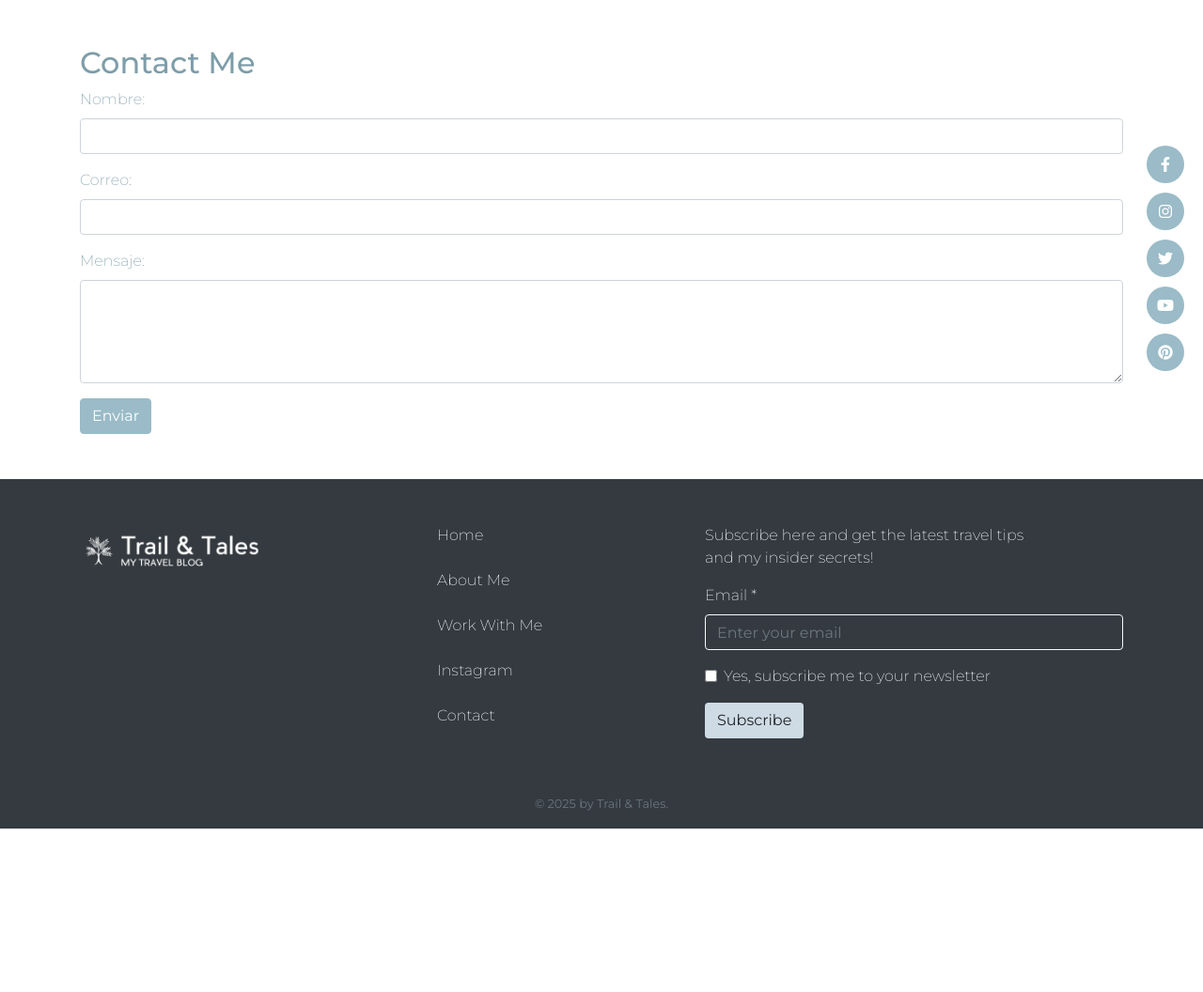
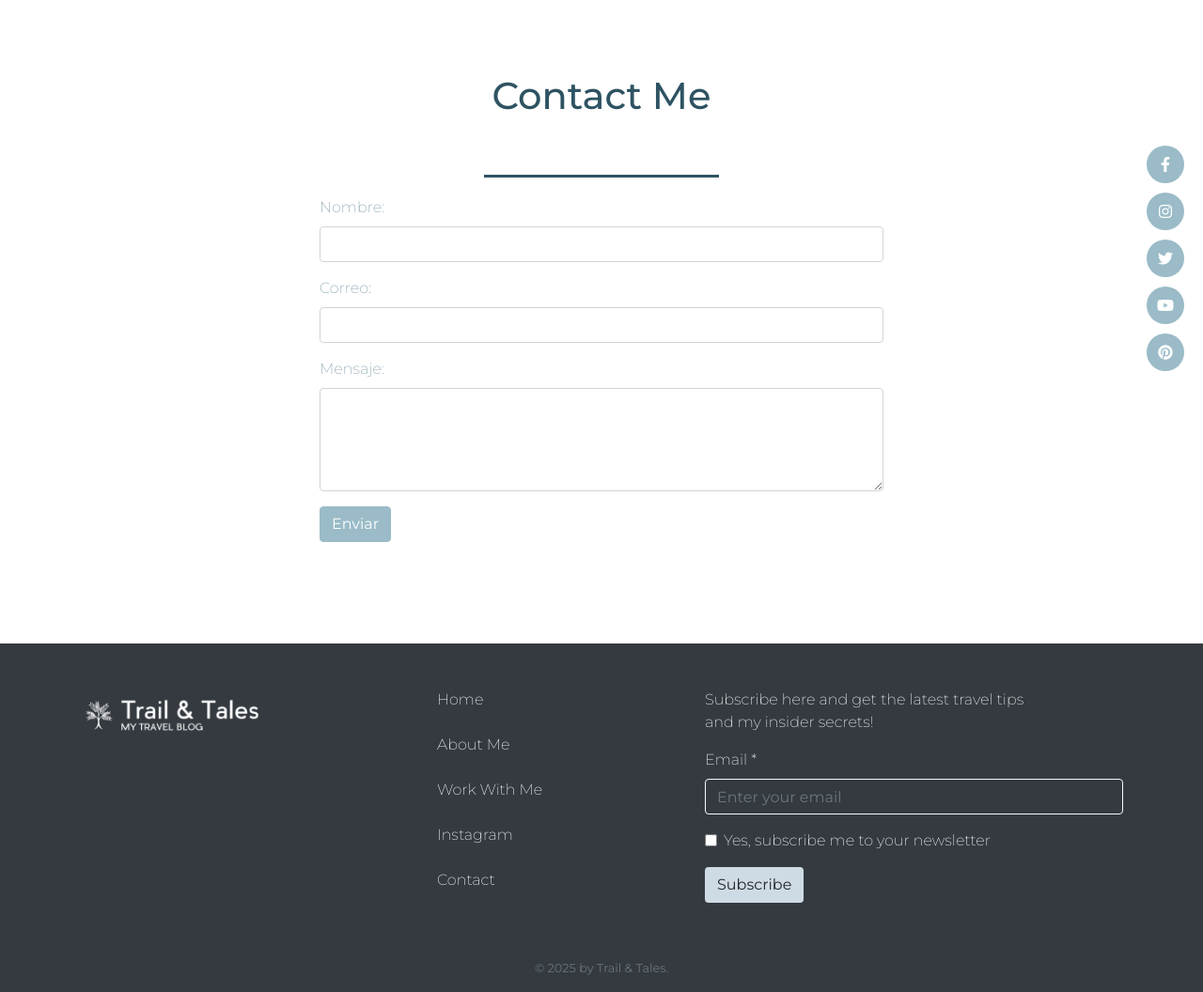
Before and after one commit to sdominguer/BlogViajes, a Flask app: page /contact in a window 1280 px wide. Shown: the part 120-1176 px from the top of the page at 94% size. Before the commit the page ends 1002 px from the top, so only its background shows below. Run offline with Flask 3, Linux system fonts and the light colour scheme; some libraries are stand-ins or nearby versions.

```diff
--- a/static/style.css
+++ b/static/style.css
@@ -548,3 +548,28 @@ En este caso le quito el fondo, ya que tiene los estilos
     transform: translateY(-5px);
     box-shadow: 0 6px 15px rgba(0, 0, 0, 0.2);
 }
+
+
+.title-divider {
+    width: 250px;
+    border: 0px solid #000; /* O el color que uses */
+    margin: 20px auto; /* Para centrarla debajo del título */
+}
+
+    /* Tamaño del ícono */
+    .planet-icon {
+        width: 80px; /* Ajustar tamaño del planeta */
+        height: auto;
+        animation: jump 1.5s ease-in-out infinite; /* Animación de salto */
+        filter: grayscale(100%); /* Cambia el color a gris */
+    }
+
+    /* Definición de la animación */
+    @keyframes jump {
+        0%, 100% {
+            transform: translateY(0); /* Posición inicial */
+        }
+        50% {
+            transform: translateY(-15px); /* Altura máxima del salto */
+        }
+    }
--- a/templates/base.html
+++ b/templates/base.html
@@ -25,7 +25,7 @@
             <a href="/blog">Blog</a>
             <a href="/about">About Me</a>
             <a href="/work_with_me">Work With Me</a>
-            <a href="#">Contact</a>
+            <a href="/contact">Contact</a>
         </div>
     </nav>
 
--- a/templates/contact.html
+++ b/templates/contact.html
@@ -1,23 +1,30 @@
 {% extends 'base.html' %}
 
+{% block title %}Contact Me{% endblock %}
+
 {% block content %}
-    <div class="container py-5">
+    <!-- Página "Contact Me" -->
+    <section class="page py-5">
         <h2>Contact Me</h2>
-        <form method="POST">
+        <hr class="title-divider">
+        <div class="container">
+            <div class="d-flex justify-content-center">
+                <form method="POST" style="width: 100%; max-width: 600px; text-align: left;">
                     <div class="form-group">
-                <label for="name">Nombre:</label>
+                        <label for="name" class="text-left">Nombre:</label>
                         <input type="text" id="name" name="name" class="form-control" required>
                     </div>
                     <div class="form-group">
-                <label for="email">Correo:</label>
+                        <label for="email" class="text-left">Correo:</label>
                         <input type="email" id="email" name="email" class="form-control" required>
                     </div>
                     <div class="form-group">
-                <label for="message">Mensaje:</label>
+                        <label for="message" class="text-left">Mensaje:</label>
                         <textarea id="message" name="message" class="form-control" rows="4" required></textarea>
                     </div>
                     <button type="submit" class="btn btn-primary">Enviar</button>
                 </form>
-
             </div>
+        </div>
+    </section>
 {% endblock %}
```
Also changed, not shown: templates/blog.html (+5 -4 lines), templates/home.html (+18 -0 lines), templates/work_with_me.html (+14 -8 lines). Lines whose indentation alone changed are shown as unchanged.
